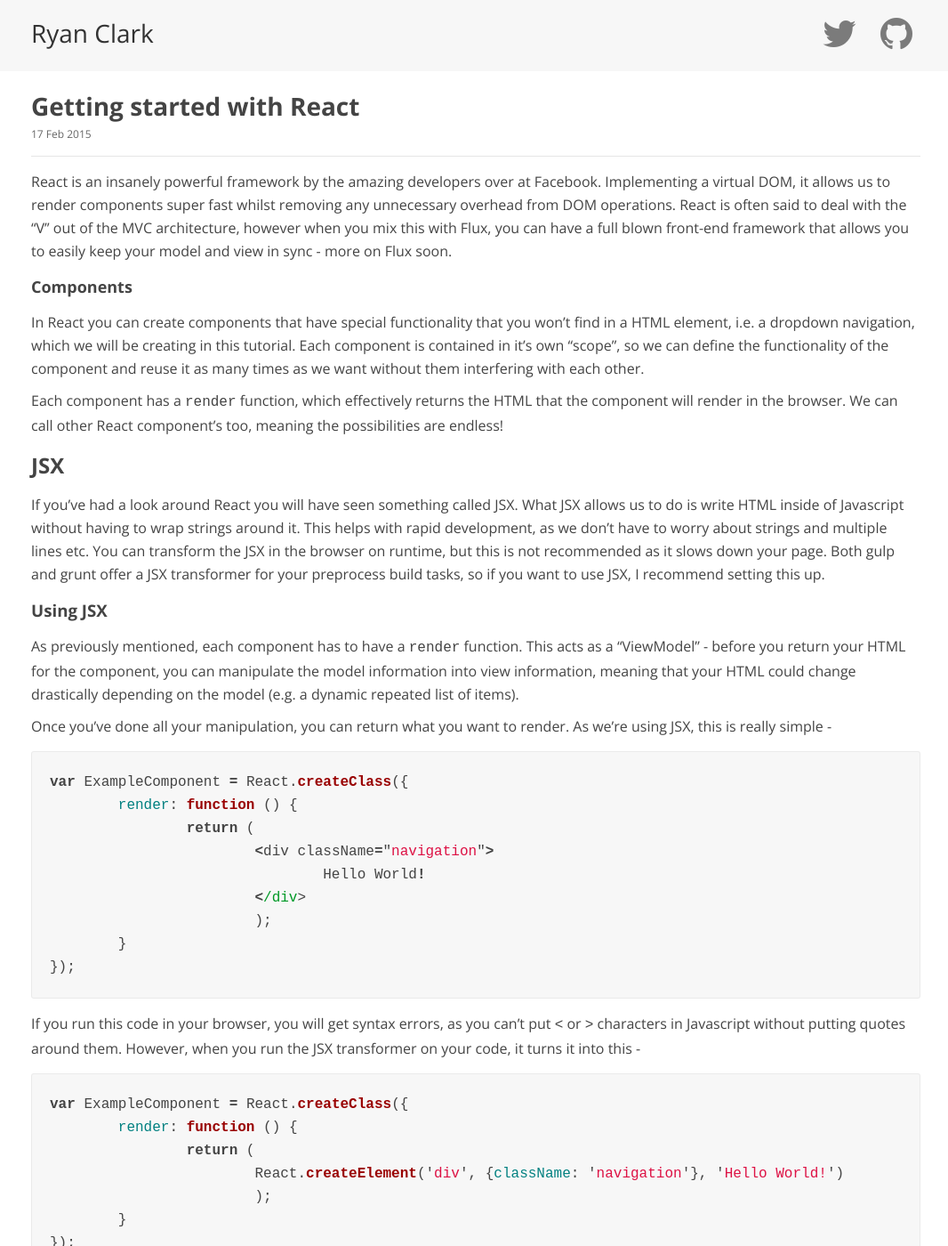
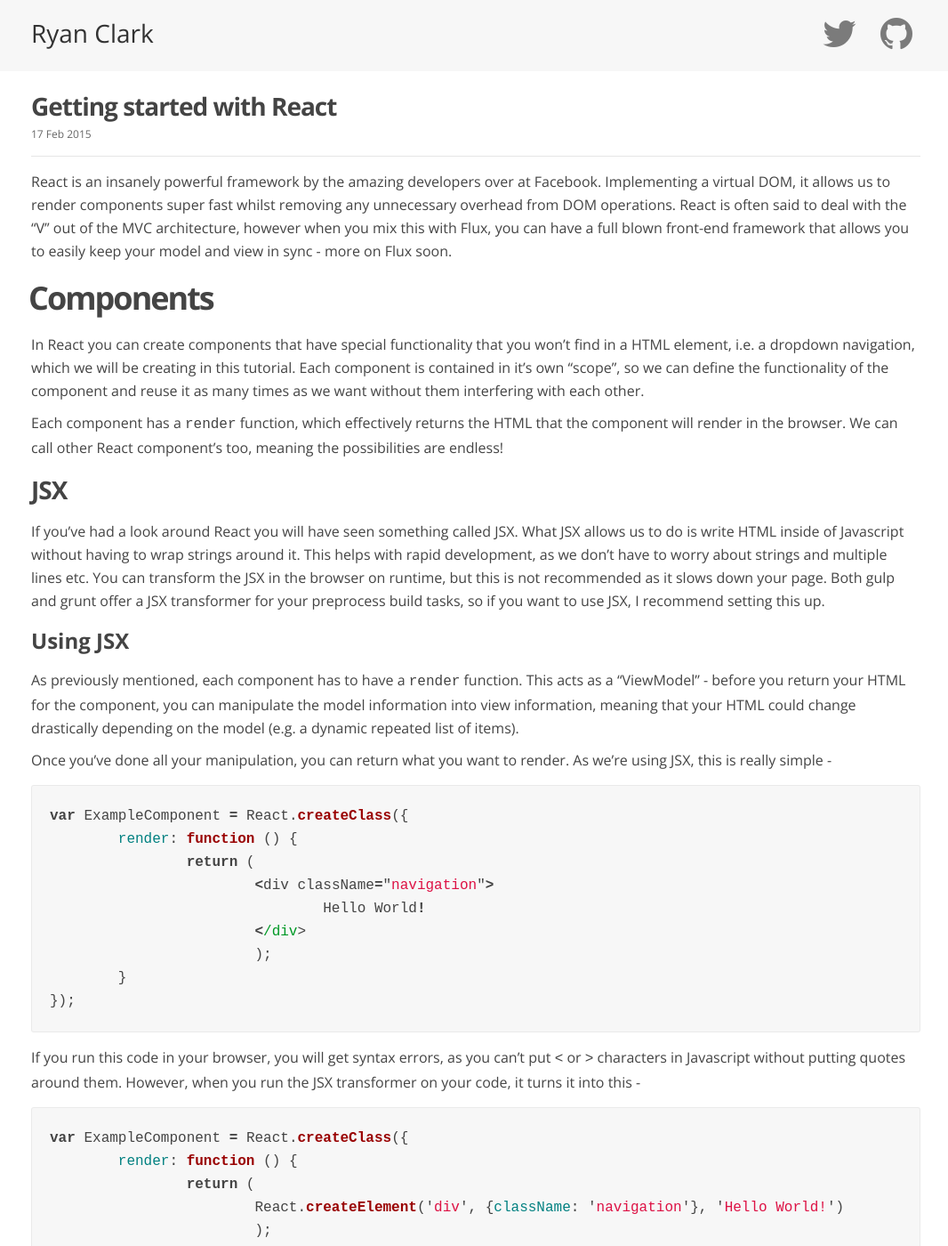
Before and after one commit to RichardLitt/rynclark.github.io, a Jekyll site: the page built from _posts/2014-02-17-getting-started-with-react.md, in a window 1280 px wide and 1400 px high. Shown: the whole window at 89% size, without its empty margins (105-1171 px from the left). Built offline with Jekyll 4.4.1, drawn with Linux system fonts in a browser that asks for light colours; nearby versions of some CDN libraries; library files that are not in the unit come from our copies; Markdown is read by kramdown in place of the engine named in the settings; comment, search, counter and statistics services are not loaded.

Commit message:
Header styles

```diff
--- a/css/main.css
+++ b/css/main.css
@@ -1942,8 +1942,7 @@
     padding-bottom: 15px;
     border-bottom: 1px solid rgba(0, 0, 0, 0.1); }
   .content article.post h2 {
-    margin: 0;
-    font-size: 24px; }
+    margin: 0; }
   .content article.post p {
     line-height: 26px; }
   .content article.post p + p {
@@ -2025,3 +2024,24 @@
   .content {
     margin: 0;
     width: 100%; } }
+
+h1 {
+  font-size: 36px;
+  letter-spacing: -2px;
+  text-indent: -3px; }
+
+h2 {
+  font-size: 28px;
+  letter-spacing: -1px; }
+
+h3 {
+  font-size: 24px; }
+
+h4 {
+  font-size: 22px; }
+
+h5 {
+  font-size: 18px; }
+
+h6 {
+  font-size: 2rem; }
```
Also changed, not shown: _scss/main.scss (+27 -2 lines).
